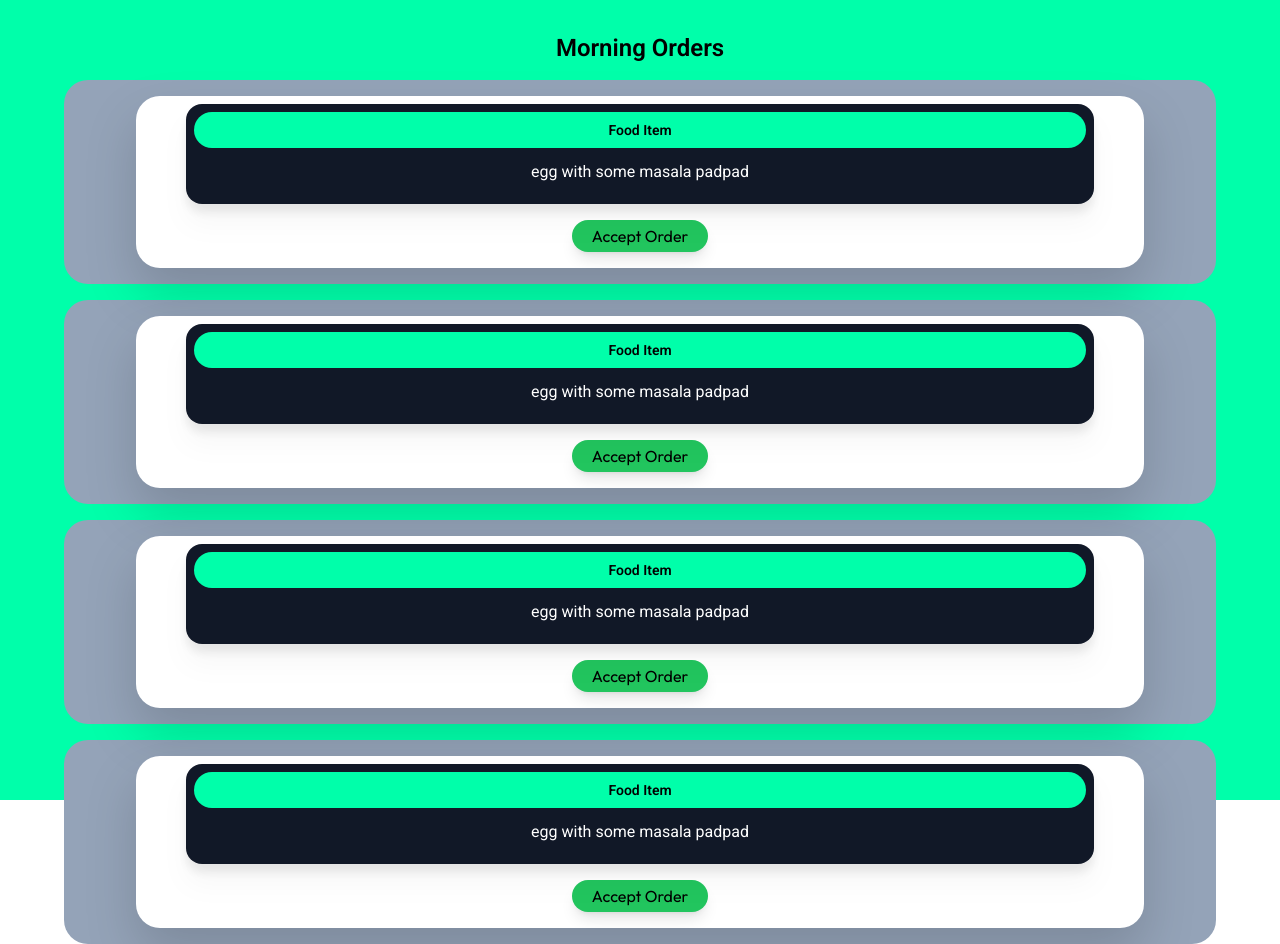
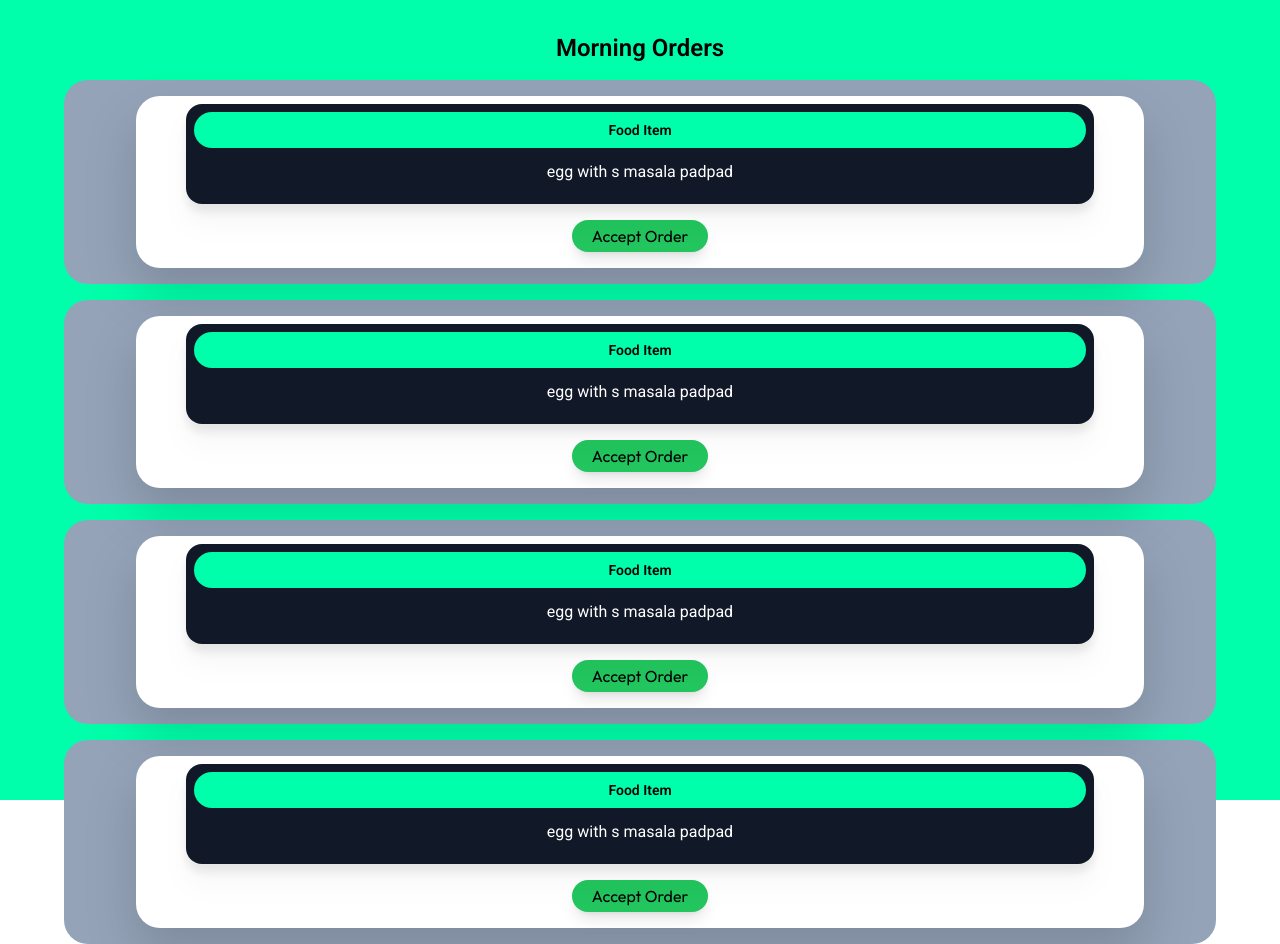
Before and after one commit to Irshad3786/HospitalFoodDelivery, a React (Vite) app in the folder frontend/: page /MorningShift in a window 1280 px wide. Built offline with nearby package versions, Linux system fonts and the light colour scheme.

Commit message:
OVERFLOW SETTING

```diff
--- a/frontend/src/components/Orders.jsx
+++ b/frontend/src/components/Orders.jsx
@@ -7,7 +7,7 @@ function Orders() {
             <div className='bg-gray-900 h-fit rounded-2xl w-[90%] flex justify-center drop-shadow-xl  p-2 flex-col'>
                 <h1 className='text-black text-sm text-center p-2 pt-2 rounded-3xl font-semibold bg-[#00FFAA] '>Food Item</h1>
                 <div className='flex justify-center items-center p-3'>
-                    <h1 className='text-white text-base overflow-scroll'>egg with some masala padpad</h1>
+                    <p className='text-white text-base max-h-20 overflow-auto'>egg with s masala padpad</p>
                 </div>
             </div>
 
```
